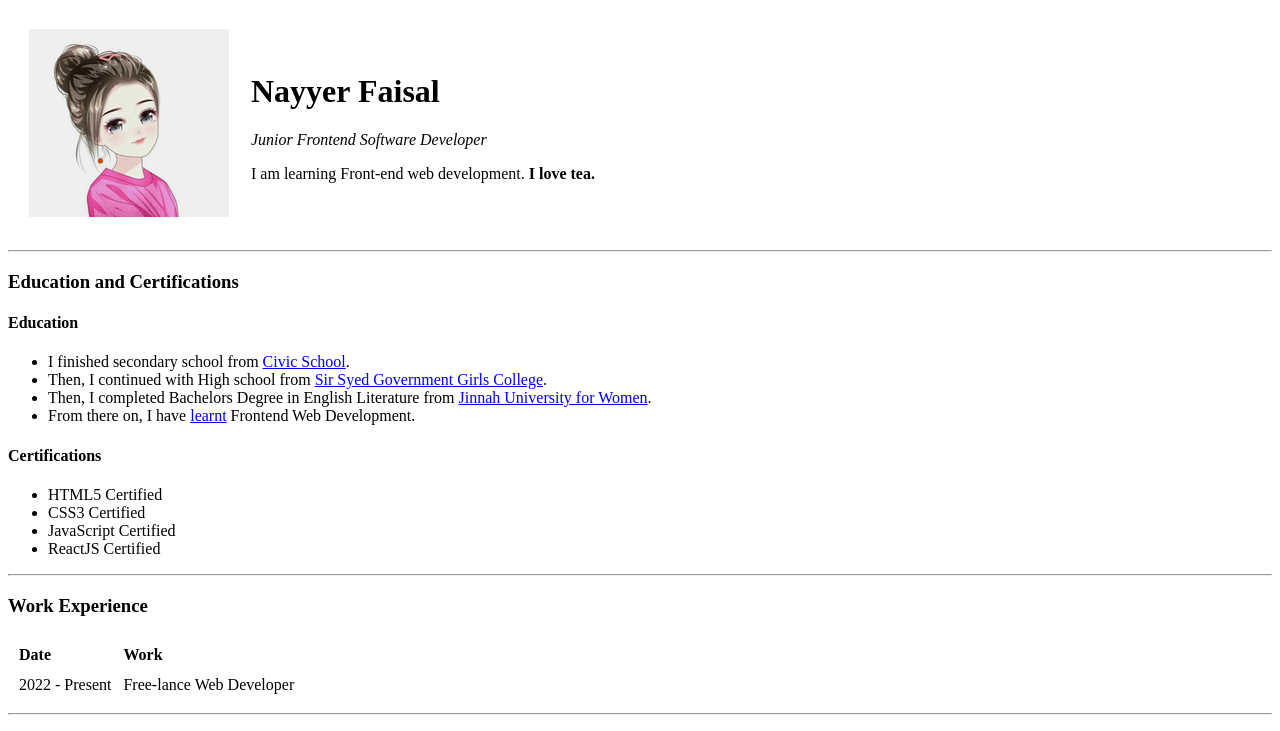
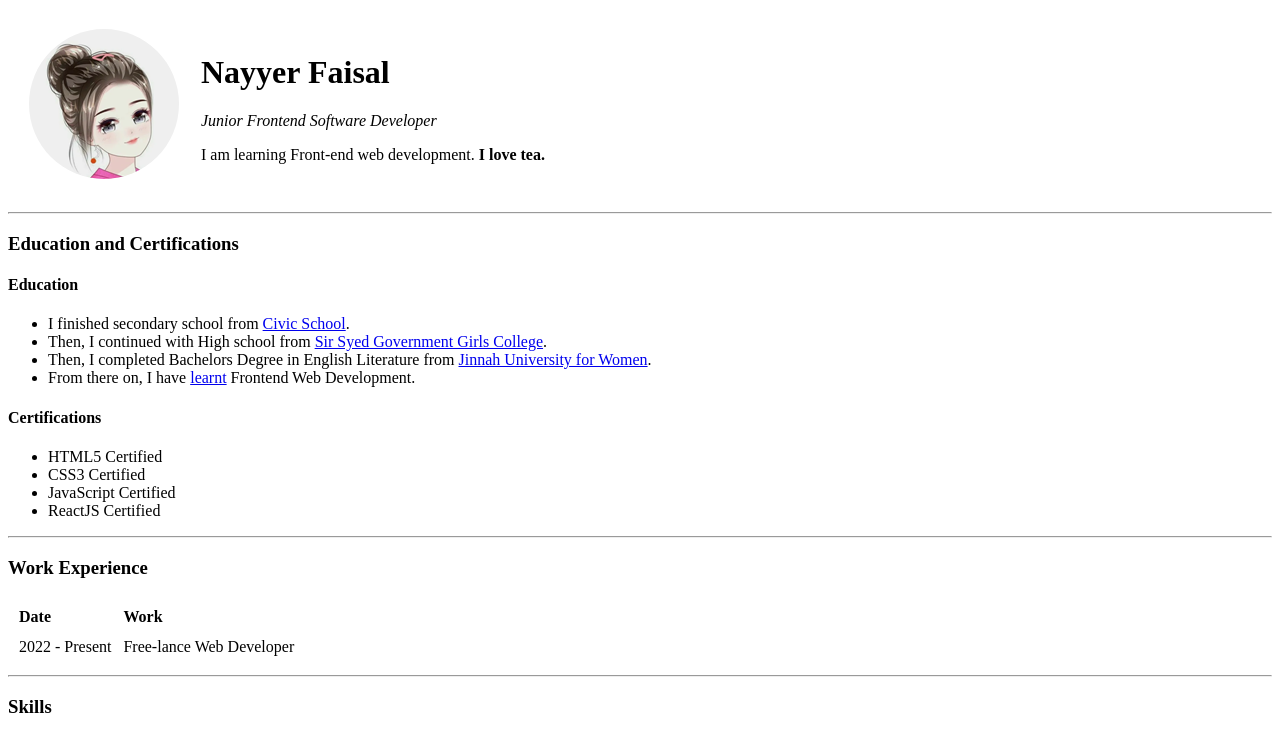
Before and after one commit to Aazi86/cv, a plain HTML site: page index.html in a window 1280 px wide. Shown: the top 731 px of the page. Drawn offline with Linux system fonts and the light colour scheme.

Commit message:
image-location-modified

```diff
--- a/index.html
+++ b/index.html
@@ -11,7 +11,7 @@
         <table cellspacing="20">
             <tr>
                 <td>
-                    <img src="image.png" alt="Nayyer Profile Picture">
+                    <img src="images/image.png" alt="Nayyer Profile Picture">
                 </td>
                 <td>
                     <h1>Nayyer Faisal</h1>
```
